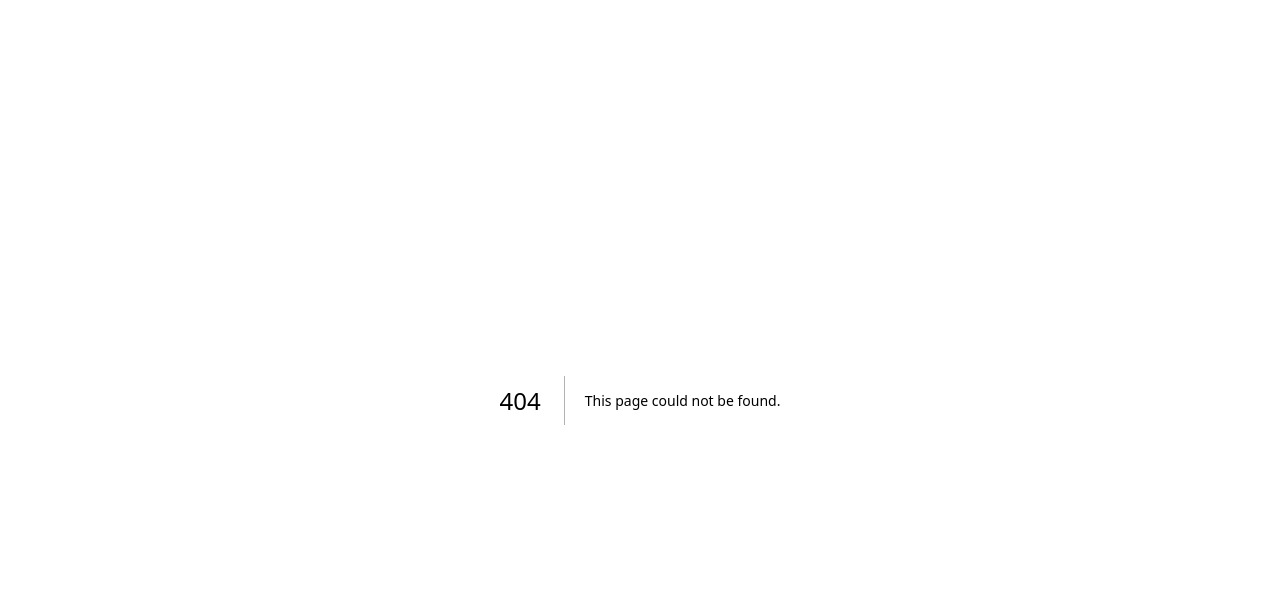
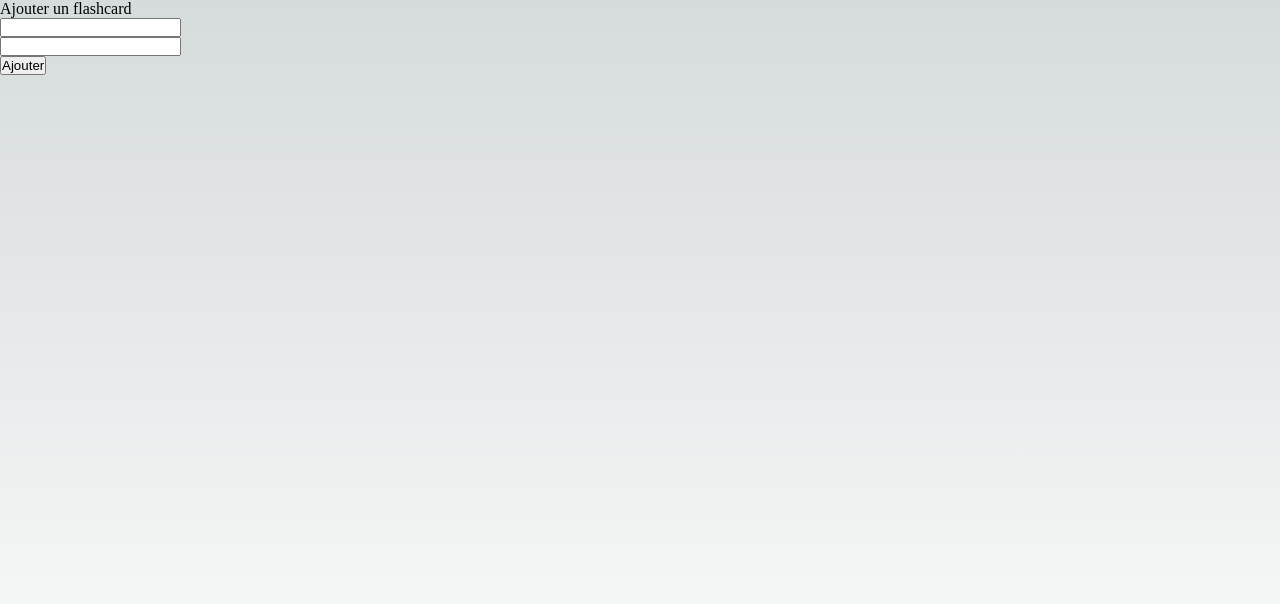
Before and after one commit to wendykrwn/quizlang, a Next.js app: page /admin in a window 1280 px wide. Before the commit this address had no page. Shown: the top 604 px of the page. Built offline with nearby package versions, Linux system fonts and the light colour scheme.

Commit message:
ajouter un flashcard

```diff
--- /dev/null
+++ b/lib/firebase.tsx
@@ -0,0 +1,24 @@
+// Import the functions you need from the SDKs you need
+import { initializeApp } from "firebase/app";
+import { getAnalytics } from "firebase/analytics";
+import { getFirestore } from "firebase/firestore";
+
+// TODO: Add SDKs for Firebase products that you want to use
+// https://firebase.google.com/docs/web/setup#available-libraries
+
+// Your web app's Firebase configuration
+// For Firebase JS SDK v7.20.0 and later, measurementId is optional
+export const firebaseConfig = {
+  apiKey: process.env.API_FIREBASE,
+  authDomain: "quiz-d72f1.firebaseapp.com",
+  projectId: "quiz-d72f1",
+  storageBucket: "quiz-d72f1.appspot.com",
+  messagingSenderId: "327968775757",
+  appId: "1:327968775757:web:111fd8473156eb924f8604",
+  measurementId: "G-PDWWV58QEB"
+};
+
+// Initialize Firebase
+export const app = initializeApp(firebaseConfig);
+export const db = getFirestore(app);
+// export const analytics = getAnalytics(app);
--- a/package.json
+++ b/package.json
@@ -14,6 +14,7 @@
     "@types/react-dom": "18.0.11",
     "eslint": "8.38.0",
     "eslint-config-next": "13.3.0",
+    "firebase": "^9.19.1",
     "next": "13.3.0",
     "react": "18.2.0",
     "react-dom": "18.2.0",
--- a/src/pages/_app.tsx
+++ b/src/pages/_app.tsx
@@ -2,5 +2,5 @@ import '@/styles/globals.css'
 import type { AppProps } from 'next/app'
 
 export default function App({ Component, pageProps }: AppProps) {
-  return <Component {...pageProps} />
+  return <div className="body"><Component {...pageProps} /></div>
 }
--- /dev/null
+++ b/src/pages/admin.tsx
@@ -0,0 +1,52 @@
+import { collection, addDoc } from "firebase/firestore";
+import { db } from "../../lib/firebase";
+import { ChangeEvent, useState } from "react";
+
+
+const Admin = () => {
+  const [question, setQuestion] = useState("");
+  const [answer, setAnswer] = useState("");
+
+  const handleQuestionChange = (e: ChangeEvent<HTMLInputElement>) => {
+    const value = e.target.value
+    setQuestion(value)
+  }
+  const handleAnswerChange = (e: ChangeEvent<HTMLInputElement>) => {
+    const value = e.target.value
+    setAnswer(value)
+  }
+  const addAda = async () => {
+    if (question && answer) {
+      try {
+        const docRef = await addDoc(collection(db, "questions"), {
+          question: question,
+          answer: answer
+        });
+        console.log("Document written with ID: ", docRef.id);
+        setAnswer("")
+        setQuestion("")
+        } catch (e) {
+          console.error("Error adding document: ", e);
+        }
+      }
+    }
+
+  return (
+    <div>
+      Ajouter un flashcard
+      <div>
+        <div>
+          <input type="text" value={question} name="question" onChange={handleQuestionChange} />
+        </div>
+        <div>
+          <input type="text" value={answer} name="answer" onChange={handleAnswerChange} />
+        </div>
+        <div>
+          <button onClick={addAda}>Ajouter</button>
+        </div>
+      </div>
+    </div>
+  )
+}
+
+export default Admin
--- a/src/pages/index.tsx
+++ b/src/pages/index.tsx
@@ -14,6 +14,7 @@ export default function Home() {
         <link rel="icon" href="/favicon.ico" />
       </Head>
       <main className={styles.main}>
+        <h1>QuizLang</h1>
       </main>
     </>
   )
--- a/src/styles/globals.css
+++ b/src/styles/globals.css
@@ -81,6 +81,7 @@
 
 html,
 body {
+  height: 100%;
   max-width: 100vw;
   overflow-x: hidden;
 }
@@ -95,6 +96,7 @@ body {
     rgb(var(--background-start-rgb));
 }
 
+
 a {
   color: inherit;
   text-decoration: none;
```
Also changed, not shown: 2 other files (tests, documents, lock files or other folders).
